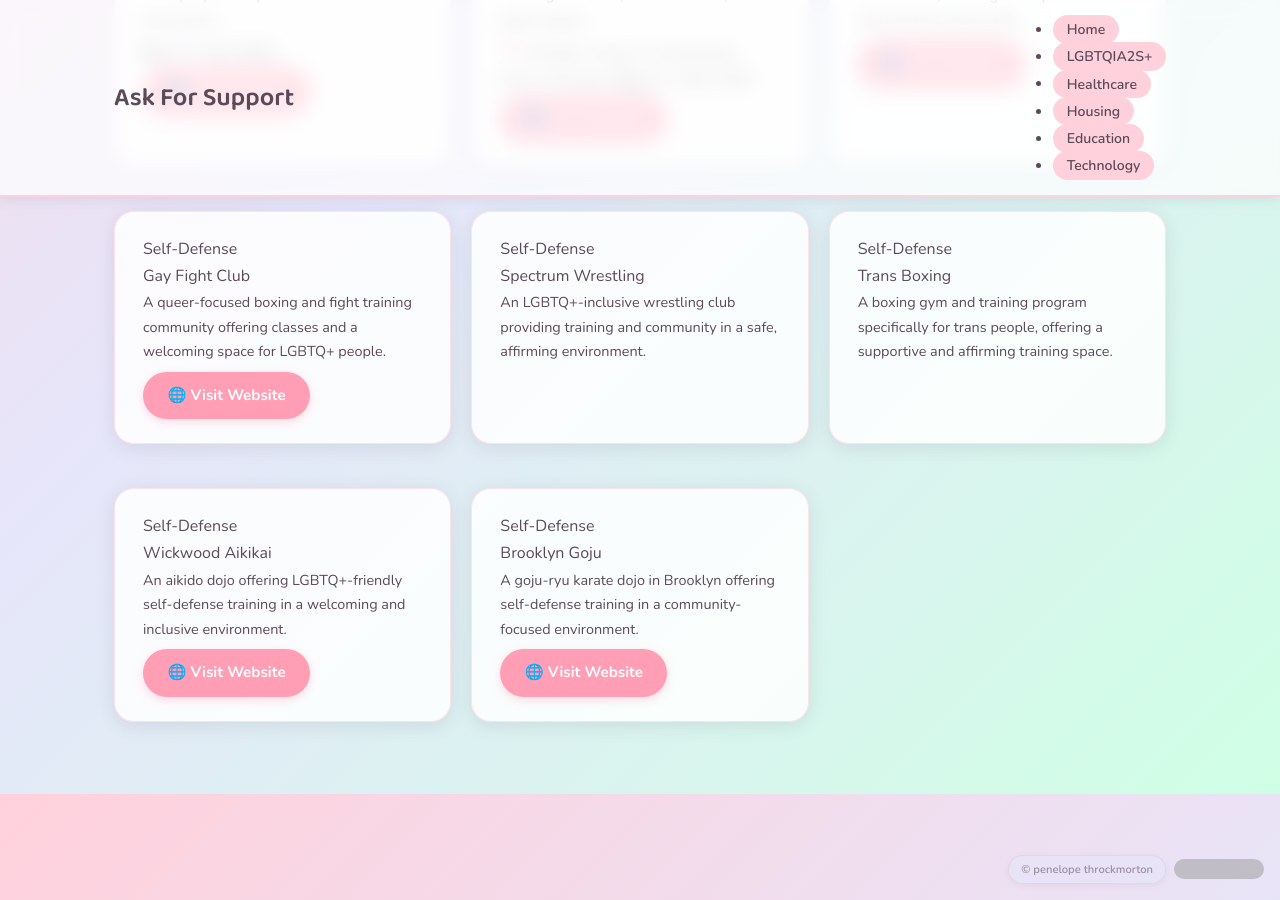
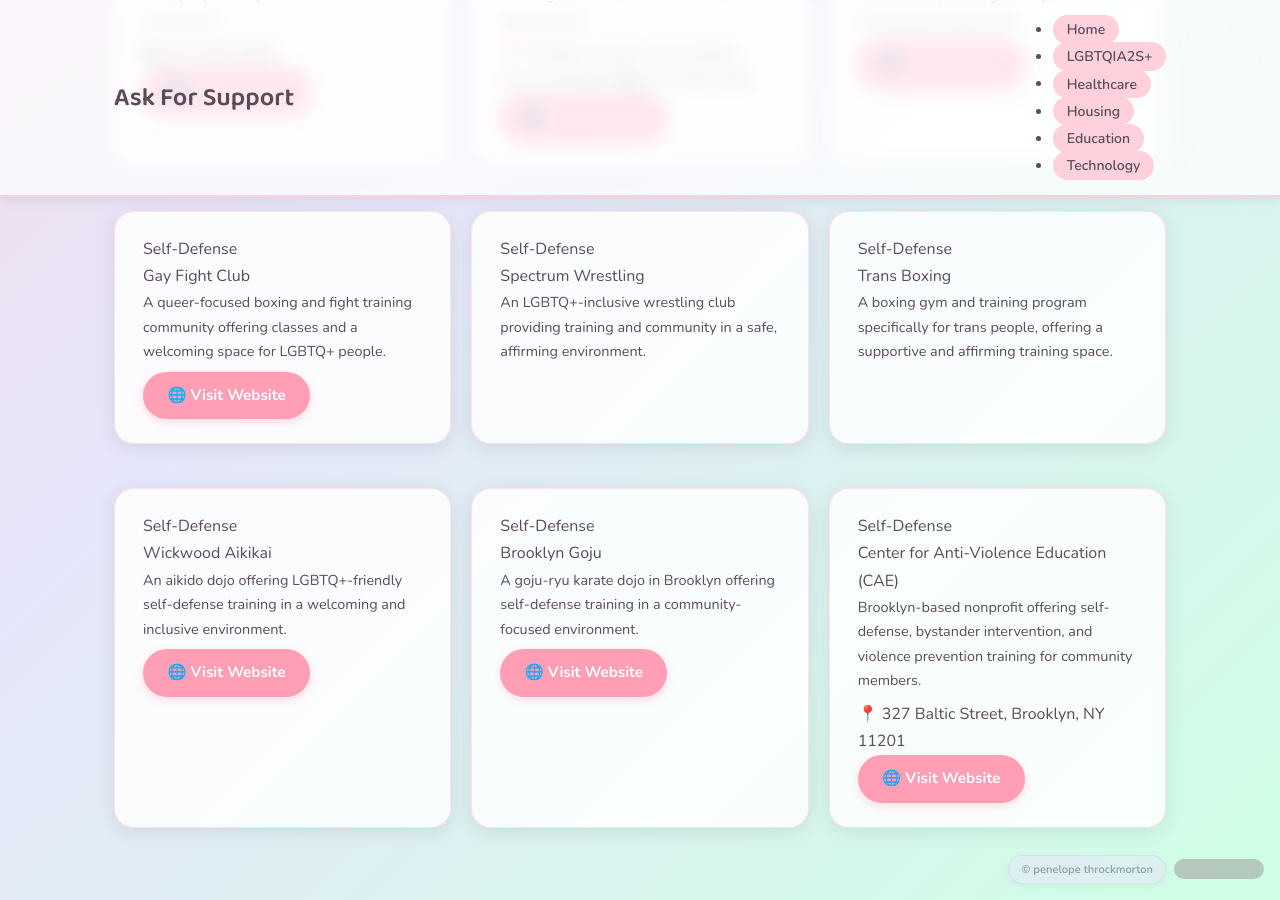
Before and after one commit to penelopethrock-cyber/askforsupport, a Jekyll site: the page built from lgbtqia2s/index.html, in a window 1280 px wide and 900 px high, scrolled down 965 px. Built offline with Jekyll 4.4.1, drawn with Linux system fonts in a browser that asks for light colours; grey boxes are pictures that could not be loaded.

Commit message:
Add Center for Anti-Violence Education (CAE) to lgbtqia2s resources

```diff
--- a/_data/resources.yml
+++ b/_data/resources.yml
@@ -48,6 +48,11 @@
     type: "Self-Defense"
     description: "A goju-ryu karate dojo in Brooklyn offering self-defense training in a community-focused environment."
     link: "https://brooklyngoju.com"
+  - name: Center for Anti-Violence Education (CAE)
+    type: "Self-Defense"
+    description: "Brooklyn-based nonprofit offering self-defense, bystander intervention, and violence prevention training for community members."
+    address: "327 Baltic Street, Brooklyn, NY 11201"
+    link: "https://caeny.org"
 
 healthcare:
   - name: NYC Care
```
